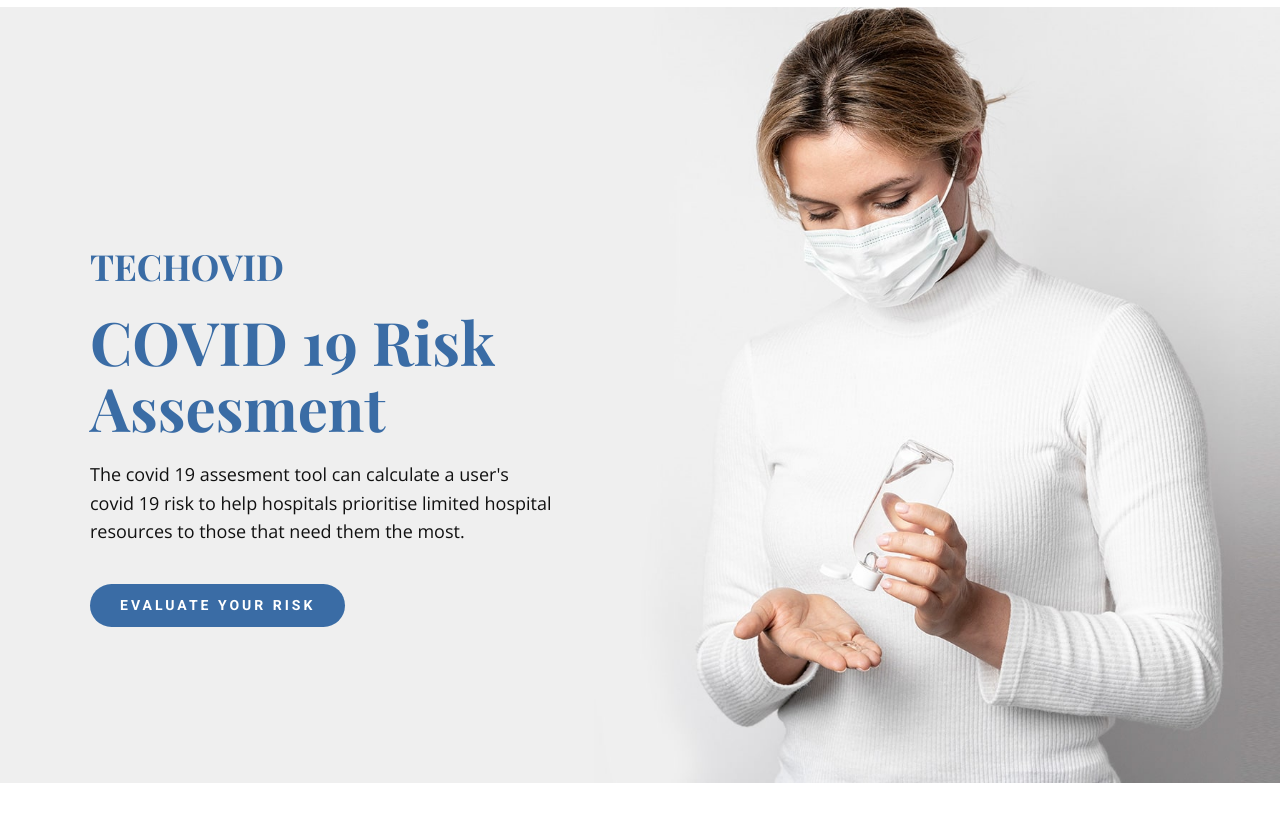
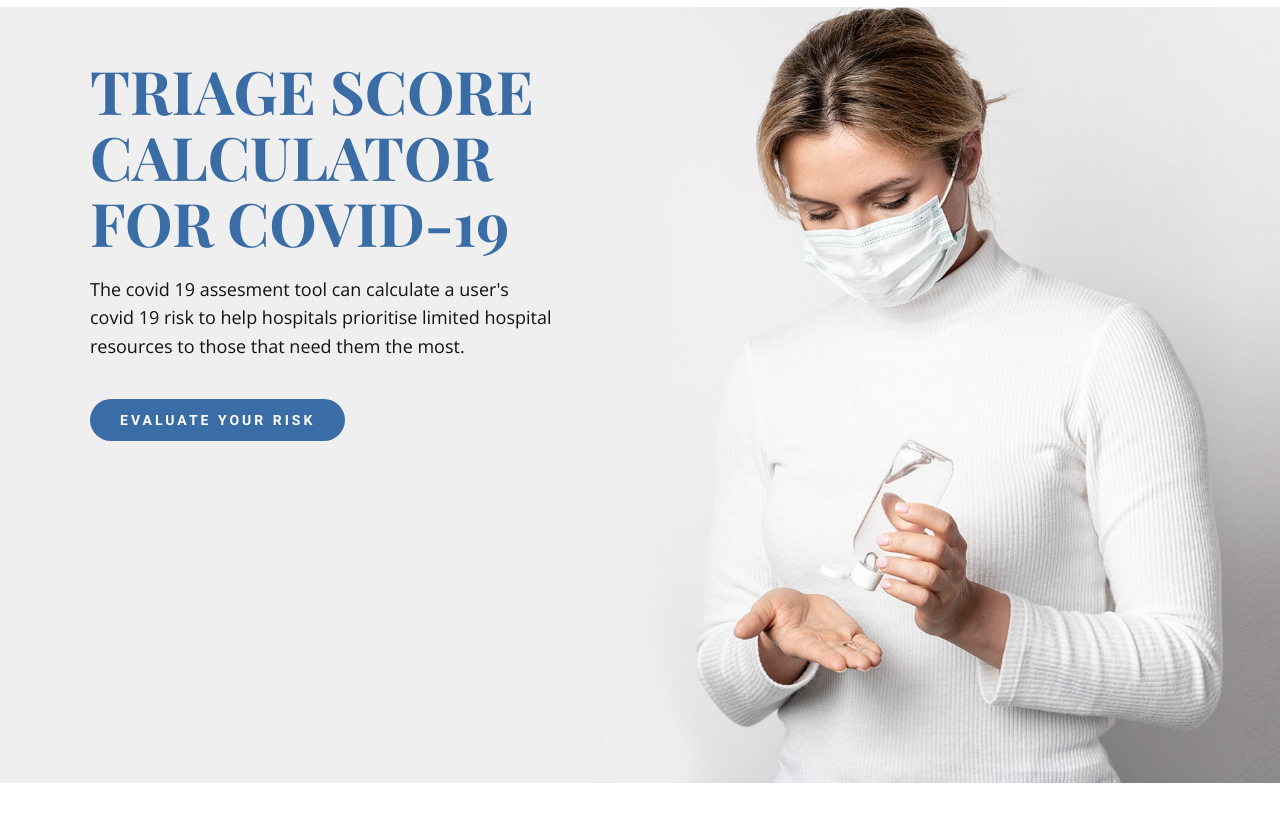
Before and after one commit to kaushikisinha06/Summer-Training-project, a Flask app: page / in a window 1280 px wide. Shown: the part 301-1124 px from the top of the page. Run offline with Flask 2, Linux system fonts and the light colour scheme; parts of the project's set-up code (start-up, migrations or seed data) failed here and were passed over; some web fonts are replaced.

Commit message:
Update Home.html
MERGE THIS PR... TRIAGE KEYWORD ADDED

```diff
--- a/templates/Home.html
+++ b/templates/Home.html
@@ -67,8 +67,9 @@
           <div class="u-layout-row">
             <div class="u-align-left u-container-style u-layout-cell u-left-cell u-size-26-xl u-size-27-lg u-size-28-md u-size-28-sm u-size-28-xs u-layout-cell-1">
               <div class="u-container-layout u-container-layout-1">
-                <h5 class="u-custom-font u-font-playfair-display u-text u-text-palette-1-base u-text-1">TECHOVID</h5>
-                <h1 class="u-custom-font u-font-playfair-display u-text u-text-palette-1-base u-text-2">COVID 19 Risk Assesment</h1>
+                <h1 class="u-custom-font u-font-playfair-display u-text u-text-palette-1-base u-text-2">TRIAGE SCORE CALCULATOR FOR COVID-19</h1>
+		<!-- <h5 class="u-custom-font u-font-playfair-display u-text u-text-palette-1-base u-text-1">xyz</h5> -->
+
                 <p class="u-text u-text-3">The covid 19 assesment tool can calculate a user's covid 19 risk to help hospitals prioritise limited hospital resources to those that need them the most.</p>
                 <a href="#carousel_af6b" data-page-id="107405493" class="u-btn u-btn-round u-button-style u-custom-font u-heading-font u-radius-30 u-text-body-alt-color u-btn-1">EVALUATE YOUR RISK</a>
               </div>
```
